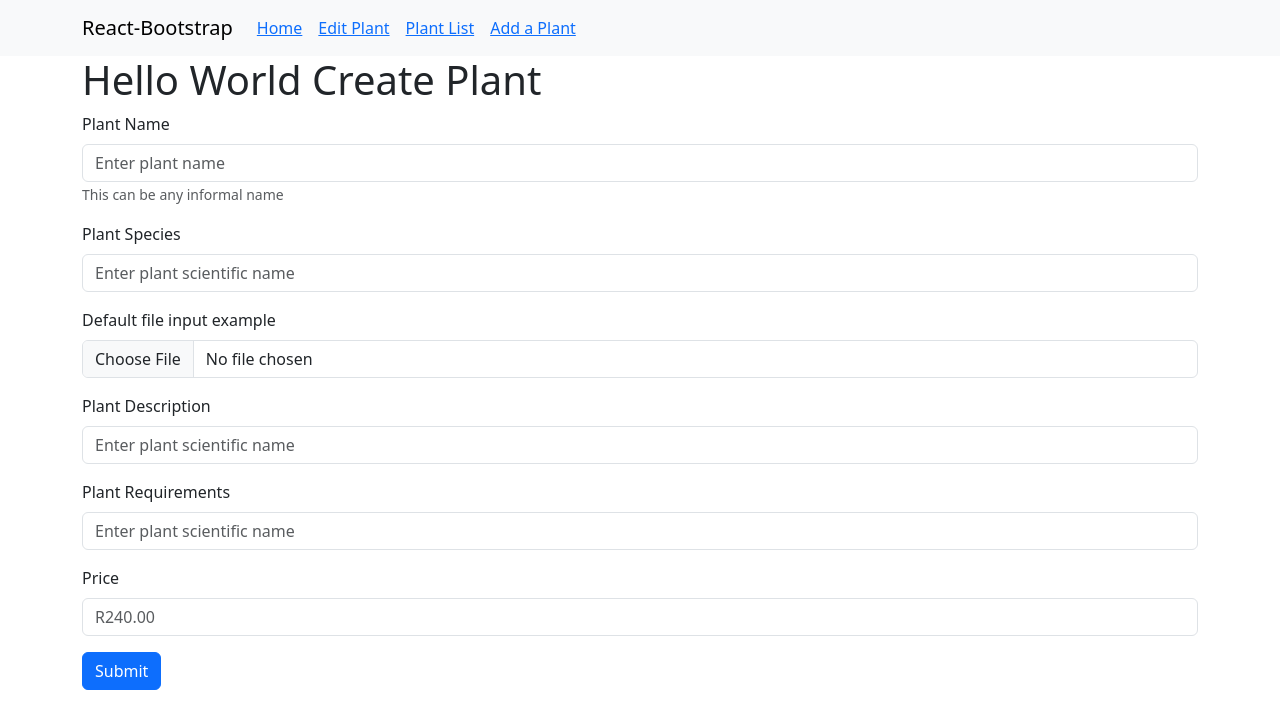
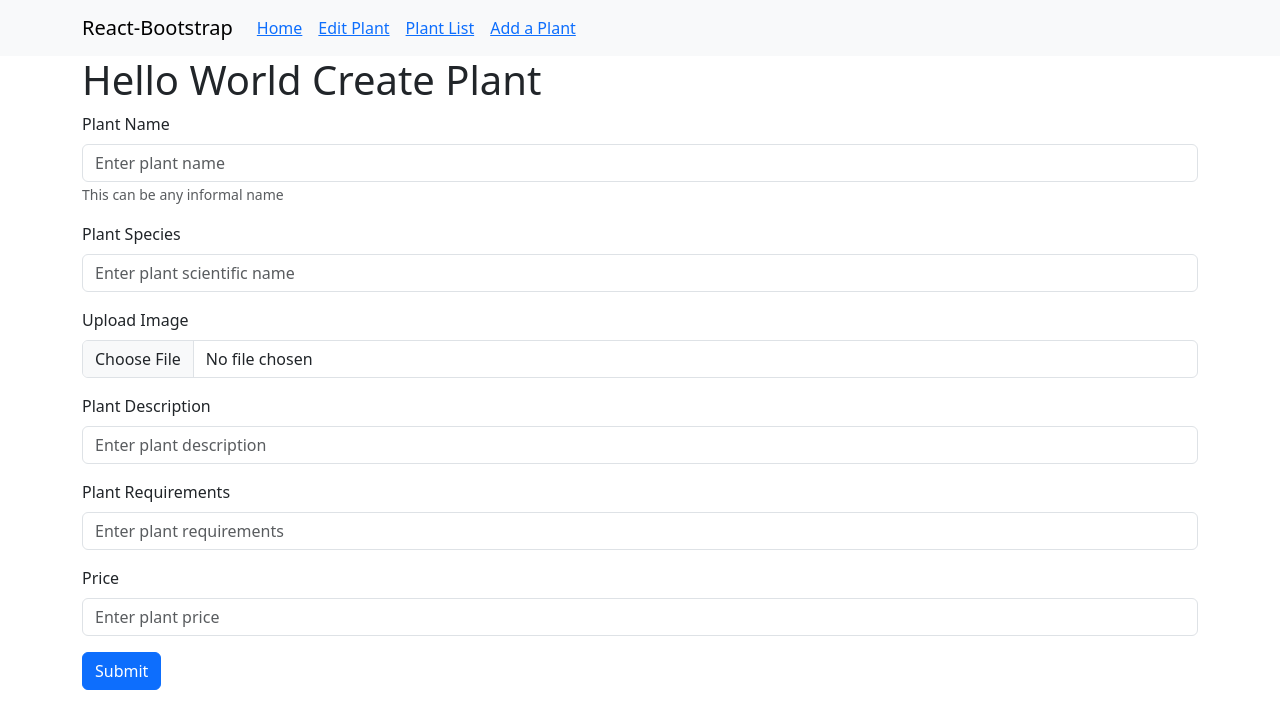
Before and after one commit to KurtSchwimmbacher/DV200T2IndAssessment, a React (Create React App) app in the folder frontend/plant_assessment/: page /post in a window 1280 px wide. Shown: the top 728 px of the page. Built offline with nearby package versions, Linux system fonts and the light colour scheme.

Commit message:
image upload fully functional

```diff
--- a/frontend/plant_assessment/src/components/CreatePlantForm.js
+++ b/frontend/plant_assessment/src/components/CreatePlantForm.js
@@ -6,10 +6,9 @@ import axios from 'axios';
 import { useState } from 'react';
 
 function CreatePlantForm() {
-
-    const [plantName,setPlantName] = useState("");
+    const [plantName, setPlantName] = useState("");
     const [plantSpecies, setPlantSpecies] = useState("");
-    const [plantImage,setPlantImage] = useState();
+    const [plantImage, setPlantImage] = useState(null);
     const [plantDesc, setPlantDesc] = useState("");
     const [plantReq, setPlantReq] = useState("");
     const [plantPrice, setPlantPrice] = useState(0);
@@ -17,61 +16,57 @@ function CreatePlantForm() {
 
     const handleSubmit = async (e) => {
         e.preventDefault();
-        console.log(plantImage)
 
-        try{
-            const plantResponse = await axios.post('http://localhost:5000/api/plants/create',{
-                // put fields from schema
-                name: plantName,
-                species: plantSpecies,
-                image: plantImage,
-                description: plantDesc,
-                requirements: plantReq,
-                price: plantPrice,
+        const formData = new FormData();
+        formData.append('name', plantName);
+        formData.append('species', plantSpecies);
+        formData.append('image', plantImage);
+        formData.append('description', plantDesc);
+        formData.append('requirements', plantReq);
+        formData.append('price', plantPrice);
+
+        try {
+            const plantResponse = await axios.post('http://localhost:5000/api/plants/create', formData, {
+                headers: {
+                    'Content-Type': 'multipart/form-data'
+                }
             });
-            setMessage("plant created successfully");
+            setMessage("Plant created successfully");
+        } catch (error) {
+            setMessage(error.response.data.error);
         }
-        catch (error){
-            setMessage("error creating plant");
-        }
-    }
-
-
+    };
 
     return (
-    <Form>
+        <Form onSubmit={handleSubmit}>
             <Form.Group className="mb-3" controlId="createPlantName">
                 <Form.Label>Plant Name</Form.Label>
-        <Form.Control type="text" placeholder="Enter plant name" onChange={e=>setPlantName(e.target.value)} />
+                <Form.Control type="text" placeholder="Enter plant name" onChange={e => setPlantName(e.target.value)} />
                 <Form.Text className="text-muted">
                     This can be any informal name
                 </Form.Text>
             </Form.Group>
-      <Form.Group className="mb-3" controlId="formBasicEmail">
-        <Form.Label>Plant Species </Form.Label>
-        <Form.Control type="text" placeholder="Enter plant scientific name" onChange={e=>setPlantSpecies(e.target.value)} />
+            <Form.Group className="mb-3" controlId="formPlantSpecies">
+                <Form.Label>Plant Species</Form.Label>
+                <Form.Control type="text" placeholder="Enter plant scientific name" onChange={e => setPlantSpecies(e.target.value)} />
             </Form.Group>
-
             <Form.Group controlId="formFile" className="mb-3">
-        <Form.Label>Default file input example</Form.Label>
-        <Form.Control type="file" onChange={e=>setPlantImage(e.target.files[0])}/>
+                <Form.Label>Upload Image</Form.Label>
+                <Form.Control type="file" onChange={e => setPlantImage(e.target.files[0])} />
             </Form.Group>
-
-      <Form.Group className="mb-3" controlId="formBasicEmail">
+            <Form.Group className="mb-3" controlId="formPlantDescription">
                 <Form.Label>Plant Description</Form.Label>
-        <Form.Control type="text" placeholder="Enter plant scientific name" onChange={e=>setPlantDesc(e.target.value)} />
+                <Form.Control type="text" placeholder="Enter plant description" onChange={e => setPlantDesc(e.target.value)} />
             </Form.Group>
-
-      <Form.Group className="mb-3" controlId="formBasicEmail">
+            <Form.Group className="mb-3" controlId="formPlantRequirements">
                 <Form.Label>Plant Requirements</Form.Label>
-        <Form.Control type="text" placeholder="Enter plant scientific name" onChange={e=>setPlantReq(e.target.value)} />
+                <Form.Control type="text" placeholder="Enter plant requirements" onChange={e => setPlantReq(e.target.value)} />
             </Form.Group>
-
-      <Form.Group className="mb-3" controlId="formBasicPassword">
+            <Form.Group className="mb-3" controlId="formPlantPrice">
                 <Form.Label>Price</Form.Label>
-        <Form.Control type="number" placeholder="R240.00" onChange={e=>setPlantPrice(e.target.value)} />
+                <Form.Control type="number" placeholder="Enter plant price" onChange={e => setPlantPrice(e.target.value)} />
             </Form.Group>
-      <Button variant="primary" type="submit" onClick={handleSubmit}>
+            <Button variant="primary" type="submit">
                 Submit
             </Button>
             {message && <p>{message}</p>}
```
Also changed, not shown: 1 other file (tests, documents, lock files or other folders). Lines whose indentation alone changed are shown as unchanged.
